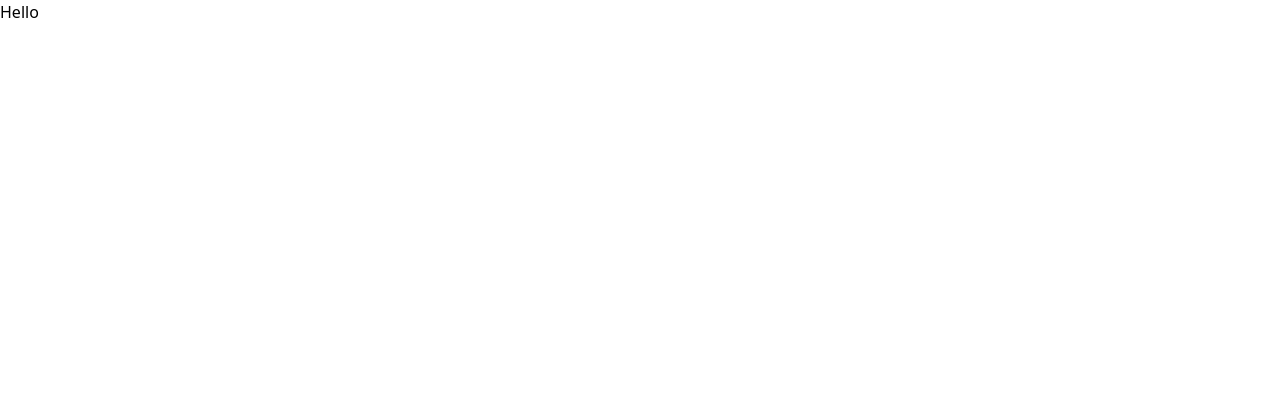
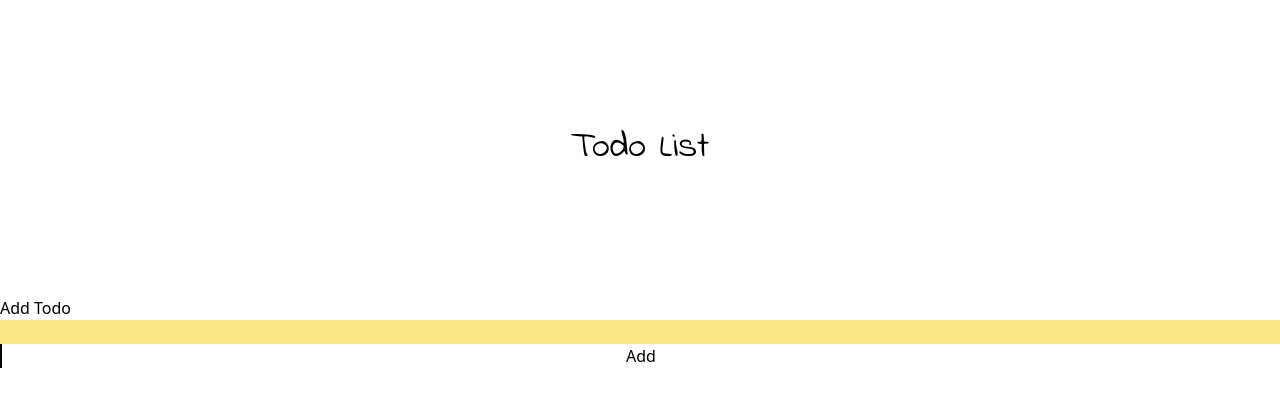
Before and after one commit to JoseFerreira1995/SimpleDesk, a React (Vite) app in the folder project/: page /todo in a window 1280 px wide. Shown: the top 406 px of the page. Built offline with nearby package versions, Linux system fonts and the light colour scheme.

Commit message:
feat:add input inital state

```diff
--- a/project/src/TodoList/TodoMainPage.tsx
+++ b/project/src/TodoList/TodoMainPage.tsx
@@ -1,7 +1,32 @@
+import { useState } from "react";
+import "./TodoMainPage.css";
+
 export default function TodoMainPage() {
+  const [text, setText] = useState<string>(" ");
+
   return (
     <>
-      <h1>Hello</h1>
+      <header>
+        <div className="flex justify-center mt-[10%]">
+          <h1 className="text-4xl font-landing">Todo List</h1>
+        </div>
+      </header>
+      <section>
+        <div className="flex flex-col mt-[10%] ">
+          <h2>Add Todo</h2>
+          <input
+            className="bg-amber-200"
+            value={text}
+            onChange={(event) => setText(event.target.value)}
+          ></input>
+          <button
+            className="border-b-orange-950 border-s-2"
+            onClick={() => setText("")}
+          >
+            Add
+          </button>
+        </div>
+      </section>
     </>
   );
 }
--- a/project/src/index.css
+++ b/project/src/index.css
@@ -4,4 +4,5 @@
 
 @theme {
   --font-landing: Indie Flower;
+  --color-regal-blue: #243c5a;
 }
```
Also changed, not shown: project/src/TodoList/TodoMainPage.css (added).
